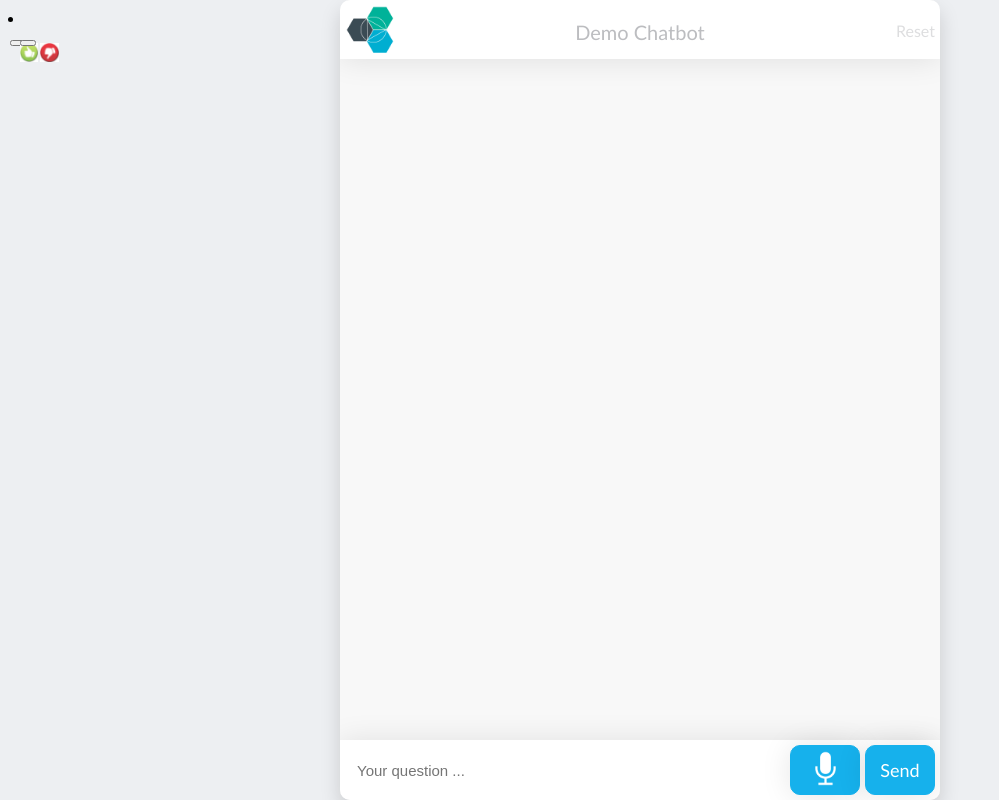
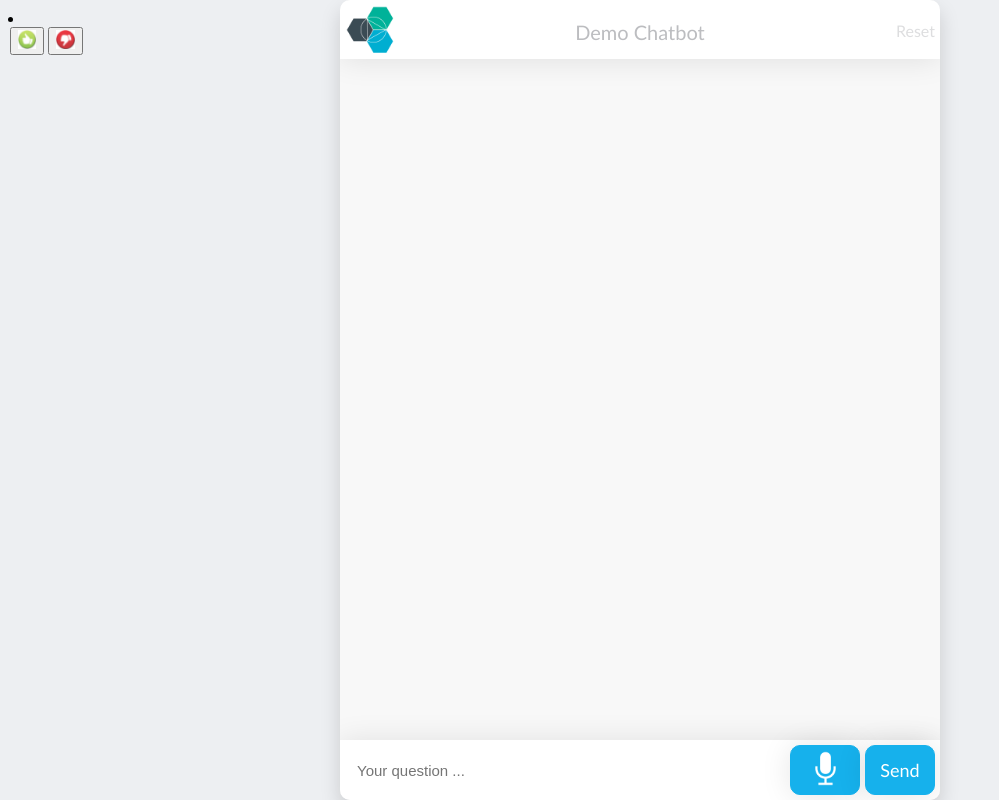
Before and after one commit to jobgitmww/demo42, a website: page www/index.html in a window 1280 px wide. Shown: the whole page, without its empty margins (0-999 px from the left). Drawn offline with nearby package versions, Linux system fonts and the light colour scheme; no server answers.

Commit message:
Call of feedback_like try #2 - rearange like / disklike buttons

```diff
--- a/www/index.html
+++ b/www/index.html
@@ -57,11 +57,9 @@
         <div class="avatar"></div>
         <div class="text_wrapper">
           <div class="text"></div>
-          <div id="feedback_like" class="feedback_like">
-            <button onclick="feedback_like()"><img class="feedback_like" src="/like.png" /></button>
-          </div>
-          <div id="feedback_dislike" class="feedback_dislike">
-            <button onclick="feedback_dislike()"><img class="feedback_dislike" src="/dislike.png" /></button>
+          <div id="feedback" class="feedback">
+            <button onclick="feedback_like()"><img class="feedbackbutton" src="/like.png" /></button>
+            <button onclick="feedback_dislike()"><img class="feedbackbutton" src="/dislike.png" /></button>
           </div>
           <div class="intent"></div>
         </div>
--- a/www/style.css
+++ b/www/style.css
@@ -373,16 +373,12 @@ body {
   font-size: 0.9em;
 }
 
-.feedback_like {
+.feedback {
   position: absolute;
   height: 19px;
   left: 10px;
-  cursor: pointer;
 }
 
-.feedback_dislike {
-  position: absolute;
+.feedbackbutton {
   height: 19px;
-  left: 20px;
-  cursor: pointer;
 }
```
